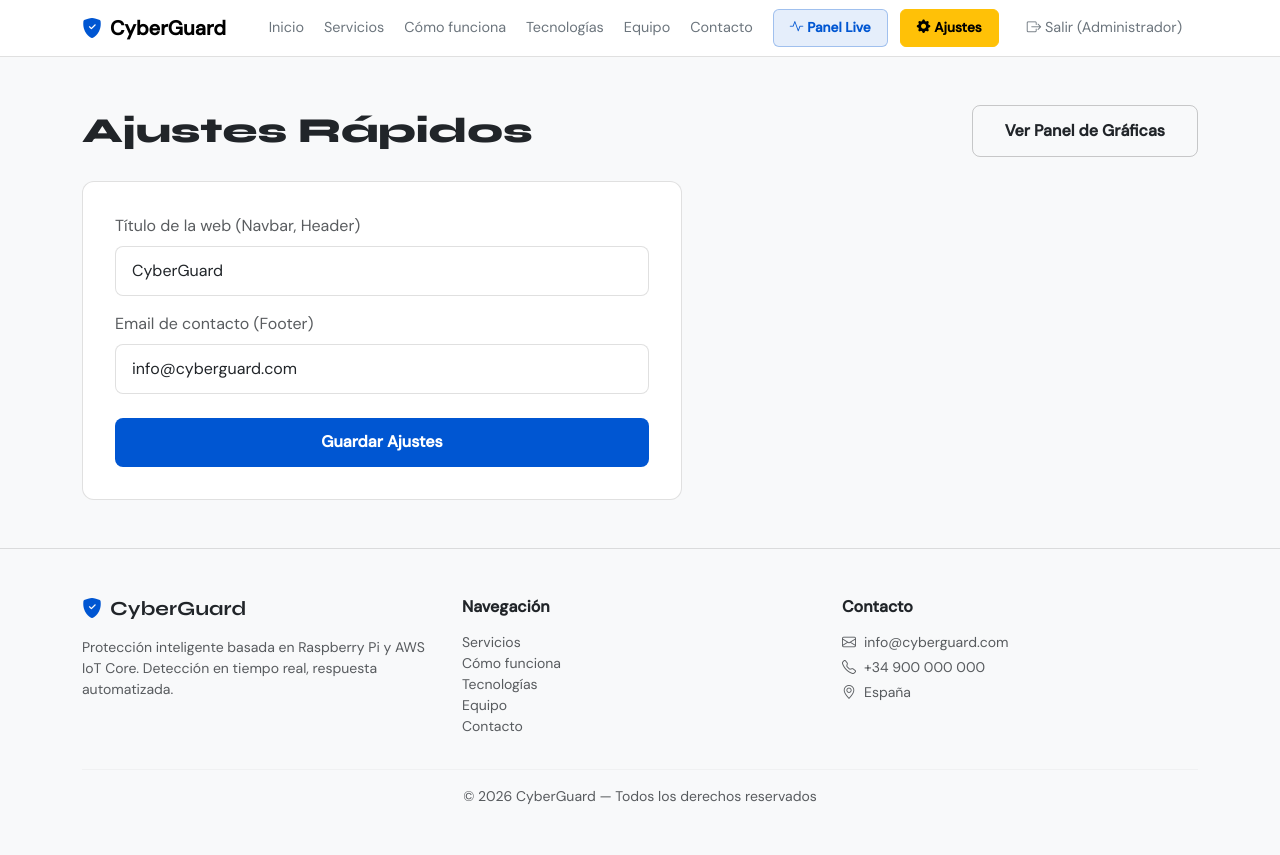
After one commit to LopedeVega22/Sentinel-IT, a PHP site: page /admin.php in a window 1280 px wide. The commit adds this page. Run offline with PHP 8.4, Linux system fonts and the light colour scheme; a user stored in the database is signed in; data comes from the database, SQL or seed files in the repository; both versions use the stored data as it was after the commit.

Commit message:
Se suben correctamente todos los archivos de la web

```diff
--- /dev/null
+++ b/PI-4/Pagina web/admin.php
@@ -0,0 +1,67 @@
+<?php
+require_once 'db.php';
+// Header ya llama a session_start()
+$page_title = 'Panel de Administración';
+require 'includes/header.php';
+
+if (!isset($_SESSION['usuario_id']) || $_SESSION['rol'] !== 'admin') {
+    header('Location: login.php');
+    exit;
+}
+
+$mensaje = '';
+
+// Guardar ajustes
+if ($_SERVER['REQUEST_METHOD'] === 'POST') {
+    $nuevo_titulo = trim($_POST['site_title'] ?? '');
+    $nuevo_email = trim($_POST['contact_email'] ?? '');
+
+    if ($nuevo_titulo && $nuevo_email) {
+        $stmt = $pdo->prepare("UPDATE ajustes SET valor = CASE clave WHEN 'site_title' THEN ? WHEN 'contact_email' THEN ? END WHERE clave IN ('site_title', 'contact_email')");
+        $stmt->execute([$nuevo_titulo, $nuevo_email]);
+        $mensaje = 'Ajustes actualizados correctamente.';
+        // Recargar variables globales
+        $site_title_global = $nuevo_titulo;
+        $contact_email_global = $nuevo_email;
+    }
+}
+
+// Obtener valor actual
+$stmt = $pdo->query("SELECT clave, valor FROM ajustes");
+$ajustes_actuales = [];
+while ($row = $stmt->fetch(PDO::FETCH_ASSOC)) {
+    $ajustes_actuales[$row['clave']] = $row['valor'];
+}
+?>
+
+<?php require 'includes/navbar.php'; ?>
+
+<main class="container my-5">
+    <div class="d-flex justify-content-between align-items-center mb-4">
+        <h2 class="section-title m-0">Ajustes Rápidos</h2>
+        <a href="panel.php" class="btn-outline-cyber">Ver Panel de Gráficas</a>
+    </div>
+
+    <?php if ($mensaje): ?>
+        <div class="alert alert-success"><?= htmlspecialchars($mensaje) ?></div>
+    <?php endif; ?>
+
+    <div class="card-cyber" style="max-width: 600px;">
+        <form method="POST" action="admin.php">
+            <div class="mb-3">
+                <label for="site_title" class="form-label text-muted">Título de la web (Navbar, Header)</label>
+                <input type="text" class="form-control form-control-cyber" id="site_title" name="site_title"
+                       value="<?= htmlspecialchars($ajustes_actuales['site_title'] ?? '') ?>" required>
+            </div>
+            <div class="mb-4">
+                <label for="contact_email" class="form-label text-muted">Email de contacto (Footer)</label>
+                <input type="email" class="form-control form-control-cyber" id="contact_email" name="contact_email"
+                       value="<?= htmlspecialchars($ajustes_actuales['contact_email'] ?? '') ?>" required>
+            </div>
+
+            <button type="submit" class="btn-primary-cyber w-100 border-0">Guardar Ajustes</button>
+        </form>
+    </div>
+</main>
+
+<?php require 'includes/footer.php'; ?>
--- a/PI-4/Pagina web/contacto.php
+++ b/PI-4/Pagina web/contacto.php
@@ -49,7 +49,7 @@ require 'includes/navbar.php';
                     <i class="bi bi-check-circle" style="font-size:3rem;color:var(--color-success)"></i>
                     <h4 class="fw-bold mt-3 mb-2">Mensaje enviado</h4>
                     <p class="text-muted mb-4">Gracias por contactarnos. Te respondemos en menos de 24h.</p>
-                    <a href="/index.php" class="btn-primary-cyber">Volver al inicio</a>
+                    <a href="index.php" class="btn-primary-cyber">Volver al inicio</a>
                 </div>
             <?php else: ?>
 
--- a/PI-4/Pagina web/css/main.css
+++ b/PI-4/Pagina web/css/main.css
@@ -4,15 +4,15 @@
 
 /* Variables globales */
 :root {
-    --color-bg:       #0A0F2C;
-    --color-surface:  #111827;
-    --color-border:   rgba(0, 212, 255, 0.12);
-    --color-primary:  #00D4FF;
-    --color-success:  #00C48C;
-    --color-danger:   #FF3B5C;
-    --color-warning:  #FFB800;
-    --color-text:     #E8EAF0;
-    --color-muted:    #8892A4;
+    --color-bg:       #F8F9FA;
+    --color-surface:  #FFFFFF;
+    --color-border:   rgba(0, 0, 0, 0.12);
+    --color-primary:  #0056D2;
+    --color-success:  #00875A;
+    --color-danger:   #DC3545;
+    --color-warning:  #FFC107;
+    --color-text:     #212529;
+    --color-muted:    #6C757D;
     --radius:         12px;
     --font-display:   'Syne', sans-serif;
     --font-body:      'DM Sans', sans-serif;
@@ -32,7 +32,7 @@ h1, h2, h3, h4, h5 {
 
 /* Navbar */
 #mainNav {
-    background: rgba(8, 13, 31, 0.95) !important;
+    background: rgba(255, 255, 255, 0.95) !important;
     backdrop-filter: blur(12px);
     border-bottom: 1px solid var(--color-border);
 }
@@ -43,21 +43,21 @@ h1, h2, h3, h4, h5 {
 }
 #mainNav .nav-link:hover,
 #mainNav .nav-link.active {
-    color: var(--color-text) !important;
+    color: var(--color-primary) !important;
 }
 
 /* Botón de la navbar */
-.btn-cyber {
-    background: rgba(0, 212, 255, 0.1);
+#mainNav .btn-cyber {
+    background: rgba(0, 86, 210, 0.1);
     color: var(--color-primary) !important;
-    border: 1px solid rgba(0, 212, 255, 0.3);
+    border: 1px solid rgba(0, 86, 210, 0.3);
     font-weight: 600;
     font-size: 0.85rem;
     transition: all 0.2s;
 }
-.btn-cyber:hover {
+#mainNav .btn-cyber:hover {
     background: var(--color-primary);
-    color: #000 !important;
+    color: #FFF !important;
 }
 
 /* Hero */
@@ -67,8 +67,8 @@ h1, h2, h3, h4, h5 {
     align-items: center;
     position: relative;
     overflow: hidden;
-    background: radial-gradient(ellipse at 20% 50%, rgba(0,212,255,0.06) 0%, transparent 60%),
-                radial-gradient(ellipse at 80% 20%, rgba(0,196,140,0.05) 0%, transparent 60%);
+    background: radial-gradient(ellipse at 20% 50%, rgba(0,86,210,0.06) 0%, transparent 60%),
+                radial-gradient(ellipse at 80% 20%, rgba(0,135,90,0.05) 0%, transparent 60%);
 }
 .hero-title {
     font-size: clamp(2.5rem, 6vw, 5rem);
@@ -87,7 +87,7 @@ h1, h2, h3, h4, h5 {
 /* Botones principales */
 .btn-primary-cyber {
     background: var(--color-primary);
-    color: #000;
+    color: #FFF;
     font-weight: 700;
     padding: 0.8rem 2rem;
     border-radius: 8px;
@@ -99,7 +99,7 @@ h1, h2, h3, h4, h5 {
 .btn-primary-cyber:hover {
     filter: brightness(1.15);
     transform: translateY(-2px);
-    color: #000;
+    color: #FFF;
 }
 .btn-outline-cyber {
     background: transparent;
@@ -107,7 +107,7 @@ h1, h2, h3, h4, h5 {
     font-weight: 600;
     padding: 0.8rem 2rem;
     border-radius: 8px;
-    border: 1px solid rgba(255,255,255,0.2);
+    border: 1px solid rgba(0,0,0,0.2);
     text-decoration: none;
     display: inline-block;
     transition: border-color 0.2s, color 0.2s;
@@ -127,7 +127,7 @@ h1, h2, h3, h4, h5 {
 }
 .card-cyber:hover {
     border-color: var(--color-primary);
-    box-shadow: 0 0 30px rgba(0, 212, 255, 0.08);
+    box-shadow: 0 4px 15px rgba(0, 0, 0, 0.05);
     transform: translateY(-4px);
 }
 .card-cyber .icon-wrap {
@@ -139,7 +139,7 @@ h1, h2, h3, h4, h5 {
     justify-content: center;
     font-size: 1.4rem;
     margin-bottom: 1.2rem;
-    background: rgba(0, 212, 255, 0.1);
+    background: rgba(0, 86, 210, 0.1);
     color: var(--color-primary);
 }
 
@@ -159,18 +159,18 @@ h1, h2, h3, h4, h5 {
 
 /* Badge de servicio */
 .badge-cyber {
-    background: rgba(0, 212, 255, 0.1);
+    background: rgba(0, 86, 210, 0.1);
     color: var(--color-primary);
-    border: 1px solid rgba(0, 212, 255, 0.2);
+    border: 1px solid rgba(0, 86, 210, 0.2);
     border-radius: 6px;
     font-size: 0.75rem;
     padding: 0.3rem 0.7rem;
     font-family: var(--font-mono);
 }
 
-/* Sección oscura */
-.section-dark {
-    background: rgba(0, 0, 0, 0.3);
+/* Sección alternativa */
+.section-alt {
+    background: rgba(0, 86, 210, 0.03);
     border-top: 1px solid var(--color-border);
     border-bottom: 1px solid var(--color-border);
 }
@@ -255,7 +255,7 @@ h1, h2, h3, h4, h5 {
     height: 44px;
     min-width: 44px;
     border-radius: 50%;
-    background: rgba(0, 212, 255, 0.1);
+    background: rgba(0, 86, 210, 0.1);
     border: 2px solid var(--color-primary);
     color: var(--color-primary);
     font-family: var(--font-mono);
--- a/PI-4/Pagina web/db.php
+++ b/PI-4/Pagina web/db.php
@@ -4,10 +4,10 @@
 // AJUSTA: host, nombre de BD, usuario y contraseña
 // ============================================================
 
-define('DB_HOST', 'localhost');     // ← Cambia si tu MySQL está en otro servidor
+define('DB_HOST', '127.0.0.1');     // ← Cambia si tu MySQL está en otro servidor
 define('DB_NAME', 'cyberguard');    // ← Nombre de tu base de datos
 define('DB_USER', 'root');          // ← Tu usuario MySQL
-define('DB_PASS', '');              // ← Tu contraseña MySQL
+define('DB_PASS', 'C0ntr4senAs3gur4');      // ← Tu contraseña MySQL
 
 try {
     $pdo = new PDO(
@@ -22,8 +22,24 @@ try {
 } catch (PDOException $e) {
     // Nunca mostrar el error real al usuario en producción
     error_log('Error BD: ' . $e->getMessage());
-    die('<div style="text-align:center;padding:4rem;font-family:sans-serif;">
+    die('<!DOCTYPE html>
+<html lang="es">
+<head>
+    <meta charset="UTF-8">
+    <title>Error de conexión</title>
+    <link href="https://fonts.googleapis.com/css2?family=Syne:wght@600;700&family=DM+Sans:wght@400;500&display=swap" rel="stylesheet">
+    <style>
+        body { background: #F8F9FA; color: #212529; font-family: "DM Sans", sans-serif; display: flex; justify-content: center; align-items: center; height: 100vh; margin: 0; }
+        .error-container { text-align: center; background: #FFFFFF; padding: 3rem; border-radius: 12px; box-shadow: 0 4px 15px rgba(0,0,0,0.05); border: 1px solid rgba(0,0,0,0.12); max-width: 500px; }
+        h2 { font-family: "Syne", sans-serif; color: #DC3545; margin-top: 0; font-size: 2rem; }
+        p { color: #6C757D; line-height: 1.6; margin-bottom: 0; }
+    </style>
+</head>
+<body>
+    <div class="error-container">
         <h2>Error de conexión</h2>
-        <p>No se puede conectar a la base de datos. Revisa db.php.</p>
-    </div>');
+        <p>No se ha podido conectar a la base de datos.<br>Por favor, revisa tus credenciales en <strong>db.php</strong>.</p>
+    </div>
+</body>
+</html>');
 }
--- a/PI-4/Pagina web/includes/footer.php
+++ b/PI-4/Pagina web/includes/footer.php
@@ -1,5 +1,5 @@
 <!-- includes/footer.php -->
-<footer class="mt-5 py-5" style="background:#080d1f; border-top:1px solid rgba(0,212,255,0.1)">
+<footer class="mt-5 py-5" style="background:var(--color-bg); border-top:1px solid var(--color-border)">
     <div class="container">
         <div class="row gy-4">
             <div class="col-md-4">
@@ -9,23 +9,23 @@
                 <p class="text-muted small">Protección inteligente basada en Raspberry Pi y AWS IoT Core. Detección en tiempo real, respuesta automatizada.</p>
             </div>
             <div class="col-md-4">
-                <h6 class="fw-bold mb-3 text-light">Navegación</h6>
+                <h6 class="fw-bold mb-3">Navegación</h6>
                 <ul class="list-unstyled small">
-                    <li><a href="/servicios.php"     class="text-muted text-decoration-none footer-link">Servicios</a></li>
-                    <li><a href="/como-funciona.php" class="text-muted text-decoration-none footer-link">Cómo funciona</a></li>
-                    <li><a href="/tecnologias.php"   class="text-muted text-decoration-none footer-link">Tecnologías</a></li>
-                    <li><a href="/equipo.php"         class="text-muted text-decoration-none footer-link">Equipo</a></li>
-                    <li><a href="/contacto.php"       class="text-muted text-decoration-none footer-link">Contacto</a></li>
+                    <li><a href="servicios.php"     class="text-muted text-decoration-none footer-link">Servicios</a></li>
+                    <li><a href="como-funciona.php" class="text-muted text-decoration-none footer-link">Cómo funciona</a></li>
+                    <li><a href="tecnologias.php"   class="text-muted text-decoration-none footer-link">Tecnologías</a></li>
+                    <li><a href="equipo.php"         class="text-muted text-decoration-none footer-link">Equipo</a></li>
+                    <li><a href="contacto.php"       class="text-muted text-decoration-none footer-link">Contacto</a></li>
                 </ul>
             </div>
             <div class="col-md-4">
-                <h6 class="fw-bold mb-3 text-light">Contacto</h6>
+                <h6 class="fw-bold mb-3">Contacto</h6>
                 <p class="text-muted small mb-1"><i class="bi bi-envelope me-2"></i>info@cyberguard.com</p>
                 <p class="text-muted small mb-1"><i class="bi bi-telephone me-2"></i>+34 900 000 000</p>
                 <p class="text-muted small"><i class="bi bi-geo-alt me-2"></i>España</p>
             </div>
         </div>
-        <hr style="border-color:rgba(255,255,255,0.08)">
+        <hr style="border-color:var(--color-border)">
         <p class="text-center text-muted small mb-0">© <?= date('Y') ?> CyberGuard — Todos los derechos reservados</p>
     </div>
 </footer>
@@ -33,12 +33,12 @@
 <!-- Bootstrap JS -->
 <script src="https://cdn.jsdelivr.net/npm/bootstrap@5.3.2/dist/js/bootstrap.bundle.min.js"></script>
 <!-- JS propio -->
-<script src="/js/main.js"></script>
+<script src="js/main.js"></script>
 
 <?php if (basename($_SERVER['PHP_SELF']) === 'panel.php'): ?>
     <!-- Chart.js solo en el panel -->
     <script src="https://cdn.jsdelivr.net/npm/chart.js@4.4.0/dist/chart.umd.min.js"></script>
-    <script src="/js/charts.js"></script>
+    <script src="js/charts.js"></script>
 <?php endif; ?>
 
 </body>
--- a/PI-4/Pagina web/includes/header.php
+++ b/PI-4/Pagina web/includes/header.php
@@ -1,11 +1,26 @@
-<?php // includes/header.php ?>
+<?php // includes/header.php
+if (session_status() === PHP_SESSION_NONE) {
+    session_start();
+}
+$ajustes_globales = [];
+if (isset($pdo)) {
+    try {
+        $stmt_aj = $pdo->query("SELECT clave, valor FROM ajustes");
+        while ($row = $stmt_aj->fetch(PDO::FETCH_ASSOC)) {
+            $ajustes_globales[$row['clave']] = $row['valor'];
+        }
+    } catch (PDOException $e) { /* Ignorar error en header si no hay bd */ }
+}
+$site_title_global = $ajustes_globales['site_title'] ?? 'CyberGuard';
+$contact_email_global = $ajustes_globales['contact_email'] ?? 'info@cyberguard.com';
+?>
 <!DOCTYPE html>
 <html lang="es">
 <head>
     <meta charset="UTF-8">
     <meta name="viewport" content="width=device-width, initial-scale=1">
-    <meta name="description" content="CyberGuard — Soluciones de ciberseguridad basadas en Raspberry Pi y AWS IoT">
-    <title><?= htmlspecialchars($page_title ?? 'CyberGuard') ?> | CyberGuard</title>
+    <meta name="description" content="<?= htmlspecialchars($site_title_global) ?> — Soluciones de ciberseguridad basadas en Raspberry Pi y AWS IoT">
+    <title><?= htmlspecialchars($page_title ?? $site_title_global) ?> | <?= htmlspecialchars($site_title_global) ?></title>
 
     <!-- Bootstrap 5 -->
     <link href="https://cdn.jsdelivr.net/npm/bootstrap@5.3.2/dist/css/bootstrap.min.css" rel="stylesheet">
@@ -15,6 +30,6 @@
     <link rel="preconnect" href="https://fonts.googleapis.com">
     <link href="https://fonts.googleapis.com/css2?family=Syne:wght@600;700;800&family=DM+Sans:wght@400;500&family=JetBrains+Mono:wght@400;600&display=swap" rel="stylesheet">
     <!-- Estilos propios -->
-    <link href="/css/main.css" rel="stylesheet">
+    <link href="css/main.css" rel="stylesheet">
 </head>
 <body>
--- a/PI-4/Pagina web/includes/navbar.php
+++ b/PI-4/Pagina web/includes/navbar.php
@@ -6,10 +6,10 @@ function activo($archivo) {
     return $actual === $archivo ? 'active' : '';
 }
 ?>
-<nav class="navbar navbar-expand-lg navbar-dark sticky-top" id="mainNav">
+<nav class="navbar navbar-expand-lg navbar-light sticky-top" id="mainNav">
     <div class="container">
-        <a class="navbar-brand fw-bold" href="/index.php">
-            <i class="bi bi-shield-fill-check me-2" style="color:var(--color-primary)"></i>CyberGuard
+        <a class="navbar-brand fw-bold" href="index.php">
+            <i class="bi bi-shield-fill-check me-2" style="color:var(--color-primary)"></i><?= htmlspecialchars($site_title_global ?? 'CyberGuard') ?>
         </a>
         <button class="navbar-toggler border-0" type="button" data-bs-toggle="collapse" data-bs-target="#navMenu">
             <span class="navbar-toggler-icon"></span>
@@ -17,28 +17,48 @@ function activo($archivo) {
         <div class="collapse navbar-collapse" id="navMenu">
             <ul class="navbar-nav ms-auto align-items-lg-center gap-lg-1">
                 <li class="nav-item">
-                    <a class="nav-link <?= activo('index.php') ?>" href="/index.php">Inicio</a>
+                    <a class="nav-link <?= activo('index.php') ?>" href="index.php">Inicio</a>
                 </li>
                 <li class="nav-item">
-                    <a class="nav-link <?= activo('servicios.php') ?>" href="/servicios.php">Servicios</a>
+                    <a class="nav-link <?= activo('servicios.php') ?>" href="servicios.php">Servicios</a>
                 </li>
                 <li class="nav-item">
-                    <a class="nav-link <?= activo('como-funciona.php') ?>" href="/como-funciona.php">Cómo funciona</a>
+                    <a class="nav-link <?= activo('como-funciona.php') ?>" href="como-funciona.php">Cómo funciona</a>
                 </li>
                 <li class="nav-item">
-                    <a class="nav-link <?= activo('tecnologias.php') ?>" href="/tecnologias.php">Tecnologías</a>
+                    <a class="nav-link <?= activo('tecnologias.php') ?>" href="tecnologias.php">Tecnologías</a>
                 </li>
                 <li class="nav-item">
-                    <a class="nav-link <?= activo('equipo.php') ?>" href="/equipo.php">Equipo</a>
+                    <a class="nav-link <?= activo('equipo.php') ?>" href="equipo.php">Equipo</a>
                 </li>
                 <li class="nav-item">
-                    <a class="nav-link <?= activo('contacto.php') ?>" href="/contacto.php">Contacto</a>
+                    <a class="nav-link <?= activo('contacto.php') ?>" href="contacto.php">Contacto</a>
                 </li>
-                <li class="nav-item ms-lg-2">
-                    <a class="nav-link btn-cyber px-3 py-2 rounded <?= activo('panel.php') ?>" href="/panel.php">
-                        <i class="bi bi-activity me-1"></i>Panel Live
-                    </a>
-                </li>
+                <?php if (isset($_SESSION['usuario_id'])): ?>
+                    <li class="nav-item ms-lg-2">
+                        <a class="nav-link btn-cyber px-3 py-2 rounded <?= activo('panel.php') ?>" href="panel.php">
+                            <i class="bi bi-activity me-1"></i>Panel Live
+                        </a>
+                    </li>
+                    <?php if ($_SESSION['rol'] === 'admin'): ?>
+                        <li class="nav-item ms-lg-2">
+                            <a class="nav-link btn-cyber px-3 py-2 rounded <?= activo('admin.php') ?>" href="admin.php" style="background:var(--color-warning);color:#000!important;border-color:var(--color-warning)">
+                                <i class="bi bi-gear-fill me-1"></i>Ajustes
+                            </a>
+                        </li>
+                    <?php endif; ?>
+                    <li class="nav-item ms-lg-2">
+                        <a class="nav-link px-3 py-2 text-danger" href="logout.php">
+                            <i class="bi bi-box-arrow-right"></i> Salir (<?= htmlspecialchars($_SESSION['nombre']) ?>)
+                        </a>
+                    </li>
+                <?php else: ?>
+                    <li class="nav-item ms-lg-2">
+                        <a class="nav-link btn-cyber px-3 py-2 rounded <?= activo('login.php') ?>" href="login.php">
+                            <i class="bi bi-person-circle me-1"></i>Acceso Clientes
+                        </a>
+                    </li>
+                <?php endif; ?>
             </ul>
         </div>
     </div>
--- /dev/null
+++ b/PI-4/Pagina web/logout.php
@@ -0,0 +1,5 @@
+<?php
+session_start();
+session_destroy();
+header('Location: index.php');
+exit;
--- a/PI-4/Pagina web/servicios.php
+++ b/PI-4/Pagina web/servicios.php
@@ -46,8 +46,8 @@ $color_map = [
     <!-- CTA -->
     <div class="text-center mt-5 pt-3">
         <p class="text-muted mb-4">¿Quieres saber cómo desplegamos el sistema en tu entorno?</p>
-        <a href="/como-funciona.php" class="btn-primary-cyber me-3">Ver cómo funciona</a>
-        <a href="/contacto.php"      class="btn-outline-cyber">Contactar</a>
+        <a href="como-funciona.php" class="btn-primary-cyber me-3">Ver cómo funciona</a>
+        <a href="contacto.php"      class="btn-outline-cyber">Contactar</a>
     </div>
 </main>
 
```
Also changed, not shown: PI-4/Pagina web/equipo.php (+3 -6 lines), PI-4/Pagina web/index.php (+5 -5 lines), PI-4/Pagina web/js/charts.js (+17 -17 lines), PI-4/Pagina web/login.php (added, +64 -0 lines), PI-4/Pagina web/panel.php (+8 -2 lines), PI-4/Pagina web/schema.sql (+33 -0 lines), PI-4/Pagina web/.htaccess (added).
